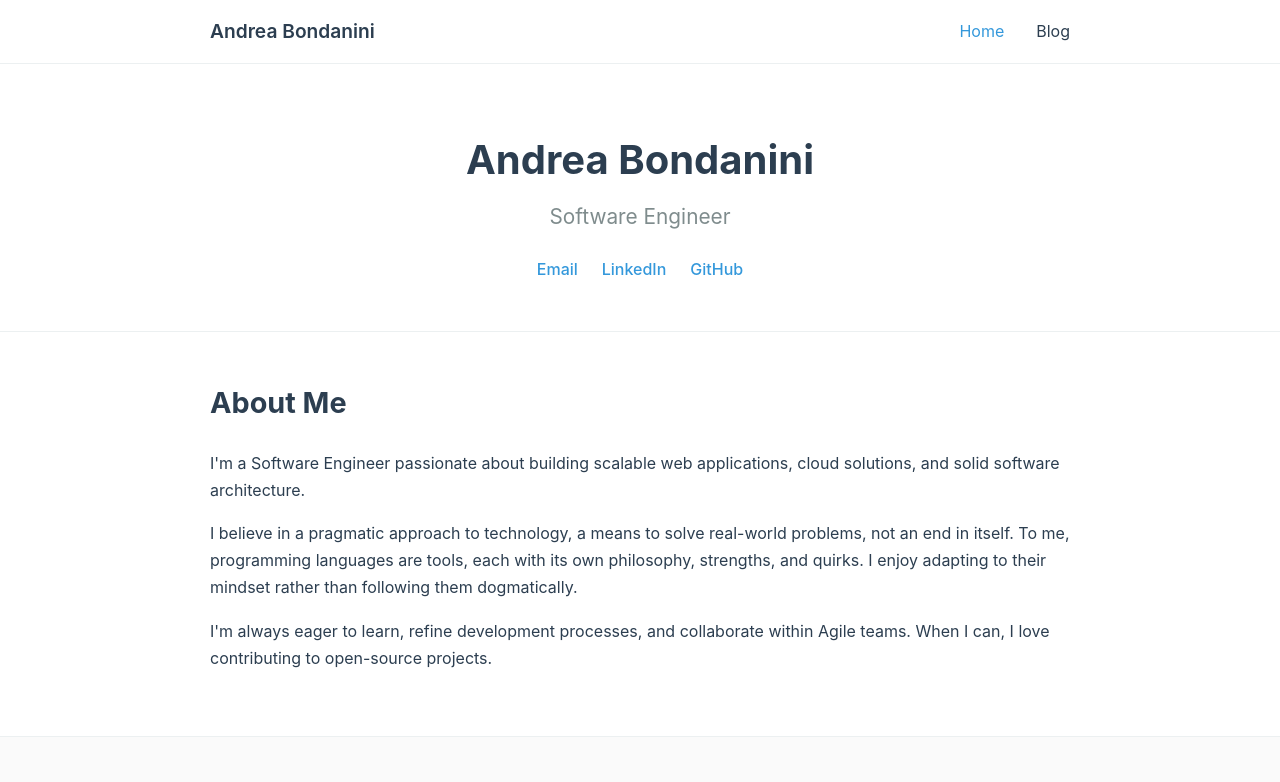
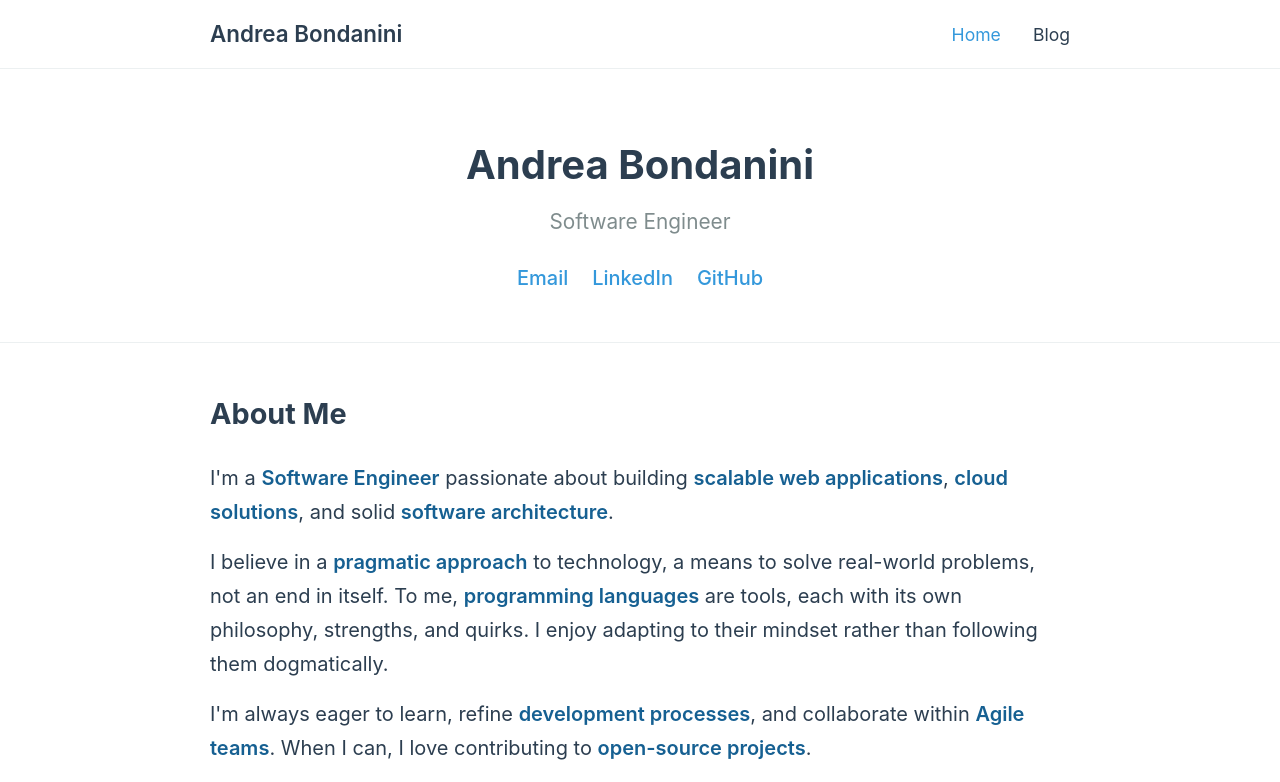
Before and after one commit to sbundaz/sbundaz.github.io, a plain HTML site: page index.html in a window 1280 px wide. Shown: the top 782 px of the page. Drawn offline with Linux system fonts and the light colour scheme.

Commit message:
Increase font size

```diff
--- a/index.html
+++ b/index.html
@@ -35,9 +35,9 @@
     <section class="section">
         <div class="container">
             <h2>About Me</h2>
-            <p>I'm a Software Engineer passionate about building scalable web applications, cloud solutions, and solid software architecture.</p>
-            <p>I believe in a pragmatic approach to technology, a means to solve real-world problems, not an end in itself. To me, programming languages are tools, each with its own philosophy, strengths, and quirks. I enjoy adapting to their mindset rather than following them dogmatically.</p>
-            <p>I'm always eager to learn, refine development processes, and collaborate within Agile teams. When I can, I love contributing to open-source projects.</p>
+            <p>I'm a <strong>Software Engineer</strong> passionate about building <strong>scalable web applications</strong>, <strong>cloud solutions</strong>, and solid <strong>software architecture</strong>.</p>
+            <p>I believe in a <strong>pragmatic approach</strong> to technology, a means to solve real-world problems, not an end in itself. To me, <strong>programming languages</strong> are tools, each with its own philosophy, strengths, and quirks. I enjoy adapting to their mindset rather than following them dogmatically.</p>
+            <p>I'm always eager to learn, refine <strong>development processes</strong>, and collaborate within <strong>Agile teams</strong>. When I can, I love contributing to <strong>open-source projects</strong>.</p>
         </div>
     </section>
 
--- a/style.css
+++ b/style.css
@@ -10,6 +10,7 @@ body {
     line-height: 1.6;
     color: #2C3E50;
     background-color: #FFFFFF;
+    font-size: 20px;
 }
 
 .container {
@@ -35,7 +36,7 @@ nav .container {
 }
 
 .logo {
-    font-size: 1.2rem;
+    font-size: 1.4rem;
     font-weight: 600;
     color: #2C3E50;
     text-decoration: none;
@@ -51,6 +52,7 @@ nav .container {
     color: #2C3E50;
     text-decoration: none;
     transition: color 0.3s ease;
+    font-size: 1.1rem;
 }
 
 .nav-links a:hover,
@@ -204,6 +206,12 @@ nav .container {
     color: #7F8C8D;
 }
 
+/* Strong text styling */
+strong {
+    color: #166092;
+    font-weight: 600;
+}
+
 /* Footer */
 footer {
     background-color: #FAFAFA;
```
